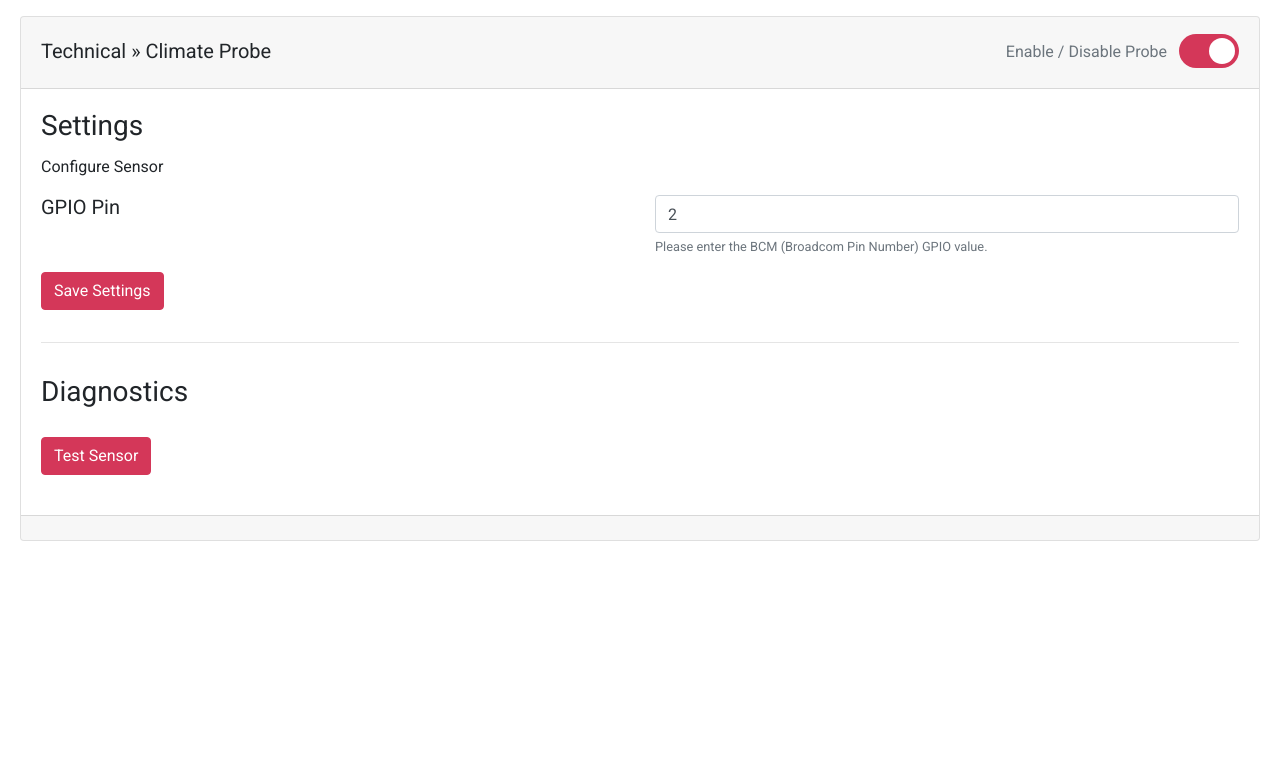
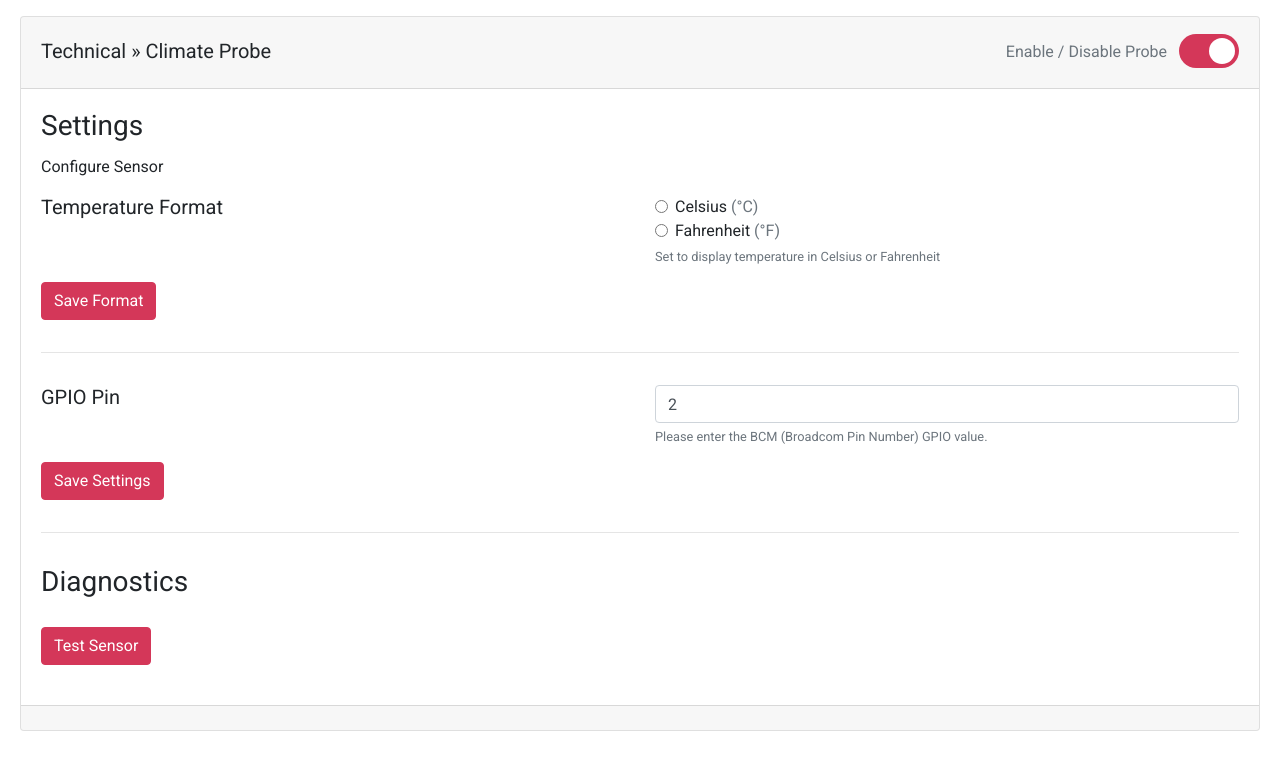
Before and after one commit to fruxefarms/FruxePi, a CodeIgniter app: page /database/index.php/sensors/climateSettings in a window 1280 px wide. Shown: the part 76-855 px from the top of the page. Before the commit the page ends 617 px from the top, so only its background shows below. Run offline with CodeIgniter, Linux system fonts and the light colour scheme; the visitor is signed in with stand-in values (Sample User, id 1); data comes from the database, SQL or seed files in the repository; tables that the repository leaves empty or names only in its code hold one stand-in row (values such as "Sample post").

Commit message:
Temperature formatting

```diff
--- a/app/application/config/routes.php
+++ b/app/application/config/routes.php
@@ -85,6 +85,7 @@ $route['technical/climate'] = 'sensors/climateSettings';
 $route['technical/climate/enable'] = 'sensors/enableClimateSensor';
 $route['technical/climate/disable'] = 'sensors/disableClimateSensor';
 $route['technical/climate/edit/GPIO'] = 'sensors/editClimateGPIO';
+$route['technical/climate/edit/format'] = 'sensors/editTemperatureFormat';
 $route['technical/climate/diagnostics'] = 'sensors/climateDiagnostics';
 
 // Lights
--- a/app/application/controllers/Sensors.php
+++ b/app/application/controllers/Sensors.php
@@ -72,6 +72,7 @@
 				$data['user_info'] = $this->Dashboard_model->get_user_info();
 				$data['GPIO'] = $this->Climate_model->getGPIO();
 				$data['activation_state'] = $this->Climate_model->climateActivationState();
+				$data['temperature_format'] = $this->Climate_model->getTemperatureFormat();
 
 				// Page View
 				$this->load->view('technical/climate', $data);
@@ -89,6 +90,22 @@
 			if ($this->ion_auth->logged_in())
 			{
 				$this->Climate_model->setGPIO();
+
+				redirect($_SERVER['HTTP_REFERER']);
+
+			} else {
+				// Redirect to login.
+				redirect('/login');
+			}
+		}
+
+		// Set Temperature Format
+		public function editTemperatureFormat()
+		{
+			// Redirect if user not logged in, otherwise display the page.
+			if ($this->ion_auth->logged_in())
+			{
+				$this->Climate_model->setTemperatureFormat();
 
 				redirect($_SERVER['HTTP_REFERER']);
 
@@ -330,6 +347,7 @@
 				$data['activation_state'] = $this->Fan_model->fanActivationState();
 				$data['fan_schedule'] = $this->Fan_model->getFanSchedule();
 				$data['fan_status'] = $this->Fan_model->getFanStatus();
+				$data['temperature_format'] = $this->Climate_model->getTemperatureFormat();
 
 				// Page View
 				$this->load->view('technical/fans', $data);
--- a/app/application/models/Climate_model.php
+++ b/app/application/models/Climate_model.php
@@ -183,12 +183,23 @@
 		*/
 		public function setClimateThreshold()
 		{
+			$tempFormat = $this->Climate_model->getTemperatureFormat();
+
+			if ($tempFormat == "F") {
+				$data = array(
+					"temp_MIN" => fahrenheitToCelsius($this->input->post('temperatureLOW')),
+					"temp_MAX" => fahrenheitToCelsius($this->input->post('temperatureHIGH')),
+					"humid_MIN" => $this->input->post('humidityLOW'),
+					"humid_MAX" => $this->input->post('humidityHIGH')
+				);
+			} else {
 				$data = array(
 					"temp_MIN" => $this->input->post('temperatureLOW'),
 					"temp_MAX" => $this->input->post('temperatureHIGH'),
 					"humid_MIN" => $this->input->post('humidityLOW'),
 					"humid_MAX" => $this->input->post('humidityHIGH')
 				);
+			}
 
 			$this->db->where('id', 1);
 			return $this->db->update('climate_threshold', $data);
@@ -231,4 +242,21 @@
 			return $result[0]->format;
 		}
 
+
+		/**
+		* Set Temperature Format
+		* Set the desired temperature format (Celsius or Fahrenheit).
+		* @return void
+		*/
+		public function setTemperatureFormat()
+		{
+			// Set format value and update database
+			$data = array(
+				"format" => $this->input->post('tempFormat')
+			);
+
+			$this->db->where('id', $this->sensorID);
+			return $this->db->update('climate_settings', $data);
 		}
+
+	}
--- a/app/application/models/Fan_model.php
+++ b/app/application/models/Fan_model.php
@@ -12,7 +12,8 @@
 		public function __construct()
 		{
 			$this->load->database();
-        	$this->load->helper(array('form', 'url'));
+			$this->load->helper(array('form', 'url', 'utility'));
+			$this->load->model('Climate_model');
         	$this->load->library('ion_auth');
 		}
 
@@ -95,11 +96,22 @@
 		public function setFanSchedule()
 		{
 			// Set fan program values and update database
-			$data = array(
-				"fan_temp_threshold" => $this->input->post('fan_temp_threshold'),
-				"fan_humid_threshold" => $this->input->post('fan_humid_threshold'),
-				"fan_duration" => $this->input->post('fan_duration')
-			);
+
+			$tempFormat = $this->Climate_model->getTemperatureFormat();
+
+			if ($tempFormat == "F") {
+				$data = array(
+					"fan_temp_threshold" => fahrenheitToCelsius($this->input->post('fan_temp_threshold')),
+					"fan_humid_threshold" => $this->input->post('fan_humid_threshold'),
+					"fan_duration" => $this->input->post('fan_duration')
+				);
+			} else {
+				$data = array(
+					"fan_temp_threshold" => $this->input->post('fan_temp_threshold'),
+					"fan_humid_threshold" => $this->input->post('fan_humid_threshold'),
+					"fan_duration" => $this->input->post('fan_duration')
+				);
+			}
 
 			$this->db->where("process_id", "fan");
 			return $this->db->update("fan_schedule", $data);
--- a/app/application/views/technical/climate.php
+++ b/app/application/views/technical/climate.php
@@ -42,9 +42,43 @@
                         <h3 class="card-title">Settings</h3>
                         <p class="card-text">Configure Sensor</p>
 
+                        <!-- Set Temperature Format -->
+                        <?php echo form_open("technical/climate/edit/format"); ?>
+                        <div class="form-group row">
+                              <div class="col-md-6">
+                                    <h5>Temperature Format</h5>
+                              </div>
+
+                              <div class="col-md-6">
+                                    <div class="form-check">
+                                          <input class="form-check-input" type="radio" name="tempFormat" value="C" <?php echo $temperature_format == "C" ? "checked" : "";?>>
+                                          <label class="form-check-label">
+                                          Celsius <span class="text-muted">(&#176C)</span>
+                                          </label>
+                                    </div>
+                                    <div class="form-check">
+                                          <input class="form-check-input" type="radio" name="tempFormat" value="F" <?php echo $temperature_format == "F" ? "checked" : "";?>>
+                                          <label class="form-check-label">
+                                          Fahrenheit <span class="text-muted">(&#176F)</span>
+                                          </label>
+                                    </div>
+                                    <small class="form-text text-muted">Set to display temperature in Celsius or Fahrenheit</small>
+                              </div>
+                        </div>
+
+                        <!-- Save Temperature Format -->
+                        <div class="form-group row pb-3">
+                              <div class="col-md-12">
+                                    <button type="submit" class="btn btn-magenta">Save Format</button>
+                              </div>
+                        </div>
+                        <?php echo form_close();?>
+
+                        <hr>
+
                         <!-- Set GPIO Pin -->
                         <?php echo form_open("technical/climate/edit/GPIO"); ?>
-                        <div class="form-group row">
+                        <div class="form-group row pt-3">
                               <div class="col-md-6">
                                     <h5>GPIO Pin</h5>
                               </div>
```
Also changed, not shown: app/application/views/technical/fans.php (+9 -0 lines), app/application/views/dashboard/index.php (indentation only). Lines whose indentation alone changed are shown as unchanged.
